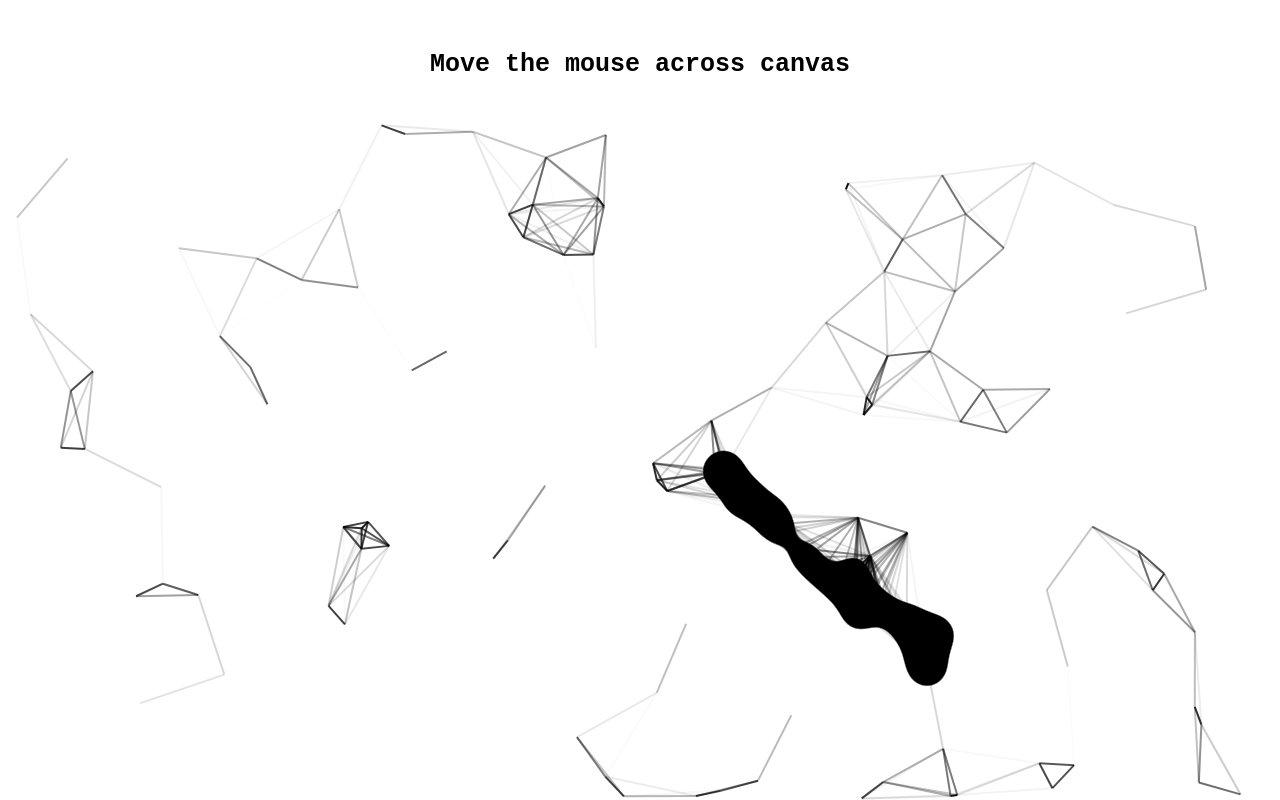
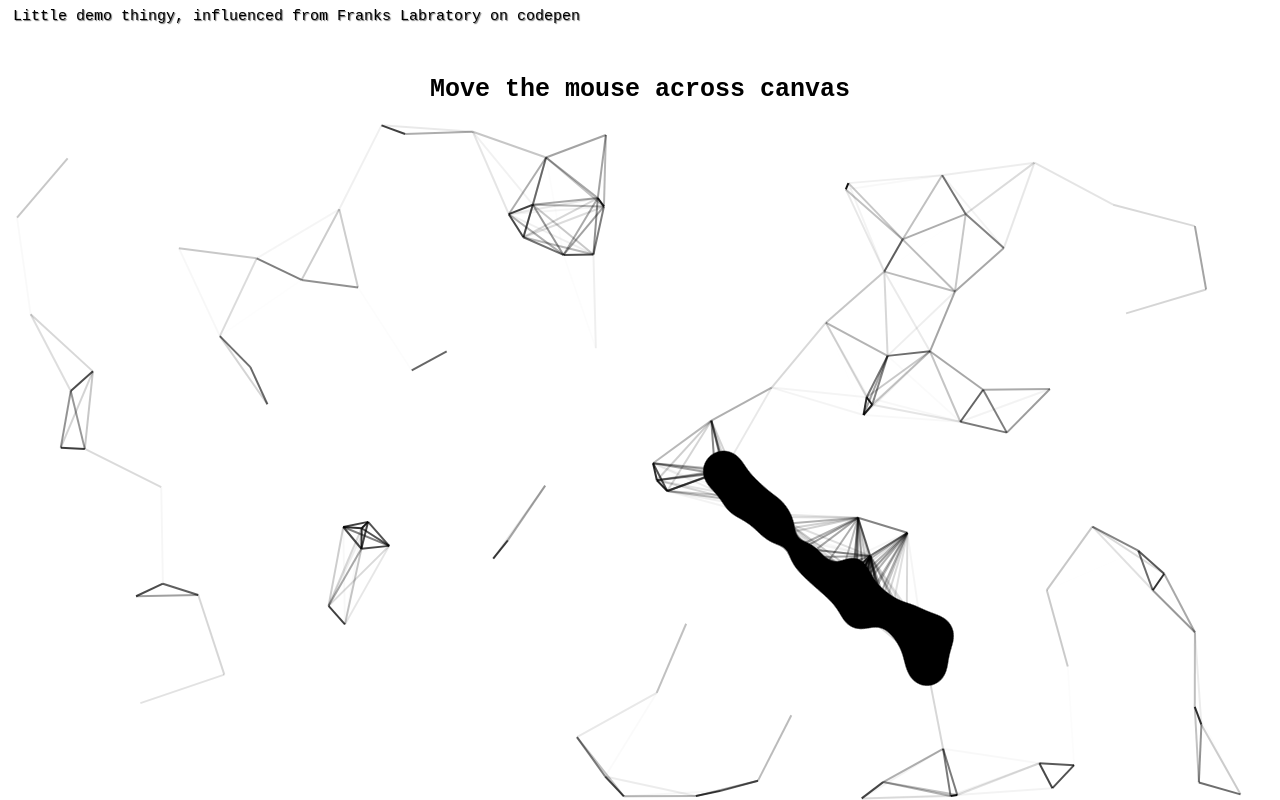
Before and after one commit to blosche/blosche.github.io, a plain HTML site: page index.html in a window 1280 px wide. Drawn offline with Linux system fonts and the light colour scheme; animation ran at ten frames a second.

Commit message:
attribution

```diff
--- a/index.html
+++ b/index.html
@@ -21,6 +21,9 @@
 
 <canvas id="canvas2"></canvas>
 
+<article>
+  Little demo thingy, influenced from Franks Labratory on codepen<br>
+</article>
 <h1>Move the mouse across canvas</h1>
 </footer>
 <!-- partial -->
```
